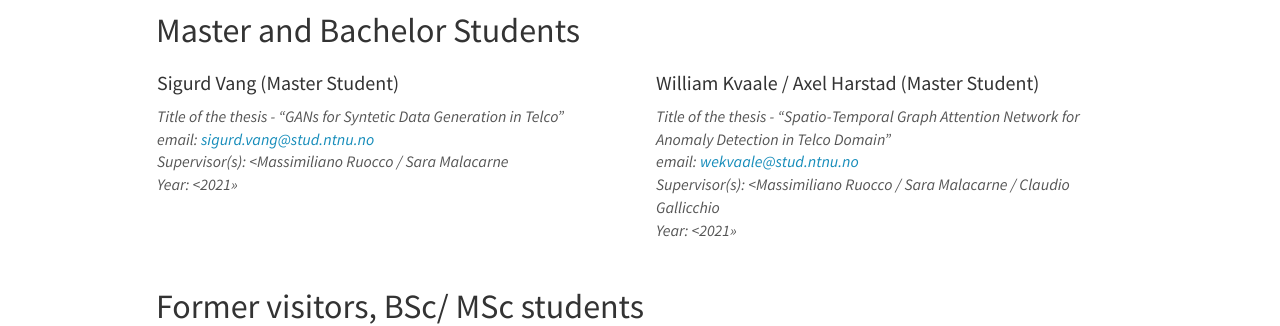
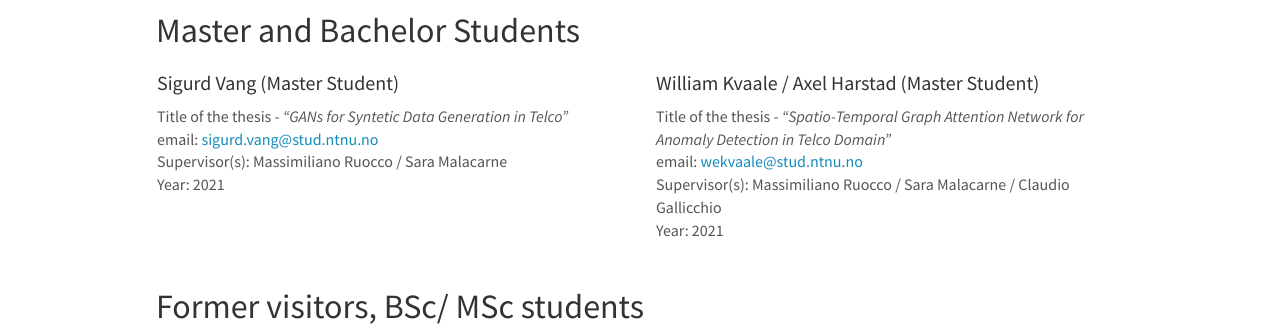
Before and after one commit to ML4ITS/ml4its.github.io.old, a Jekyll site: the page built from _pages/team.md, in a window 1280 px wide and 900 px high, scrolled down 1141 px. Shown: the part 335-661 px from the top of the window. Built offline with Jekyll 4.4.1, drawn with Linux system fonts in a browser that asks for light colours; nearby versions of some CDN libraries.

```diff
--- a/_pages/team.md
+++ b/_pages/team.md
@@ -153,7 +153,7 @@ Jump to [staff](#staff), [international partners](#international-partners), [mas
 
 <div class="col-sm-6 clearfix">
   <h4>{{ member.name }}</h4>
-  <i>{{ member.info }}<br>email: <{{ member.email }}> <br>Supervisor(s): <{{ member.supervisors }}<br>Year: <{{ member.year }}>></i>
+  {{ member.info }}<br>email: <{{ member.email }}> <br>Supervisor(s): {{ member.supervisors }}<br>Year: {{ member.year }}
   <ul style="overflow: hidden">
 
   {% if member.number_educ == 1 %}
```
